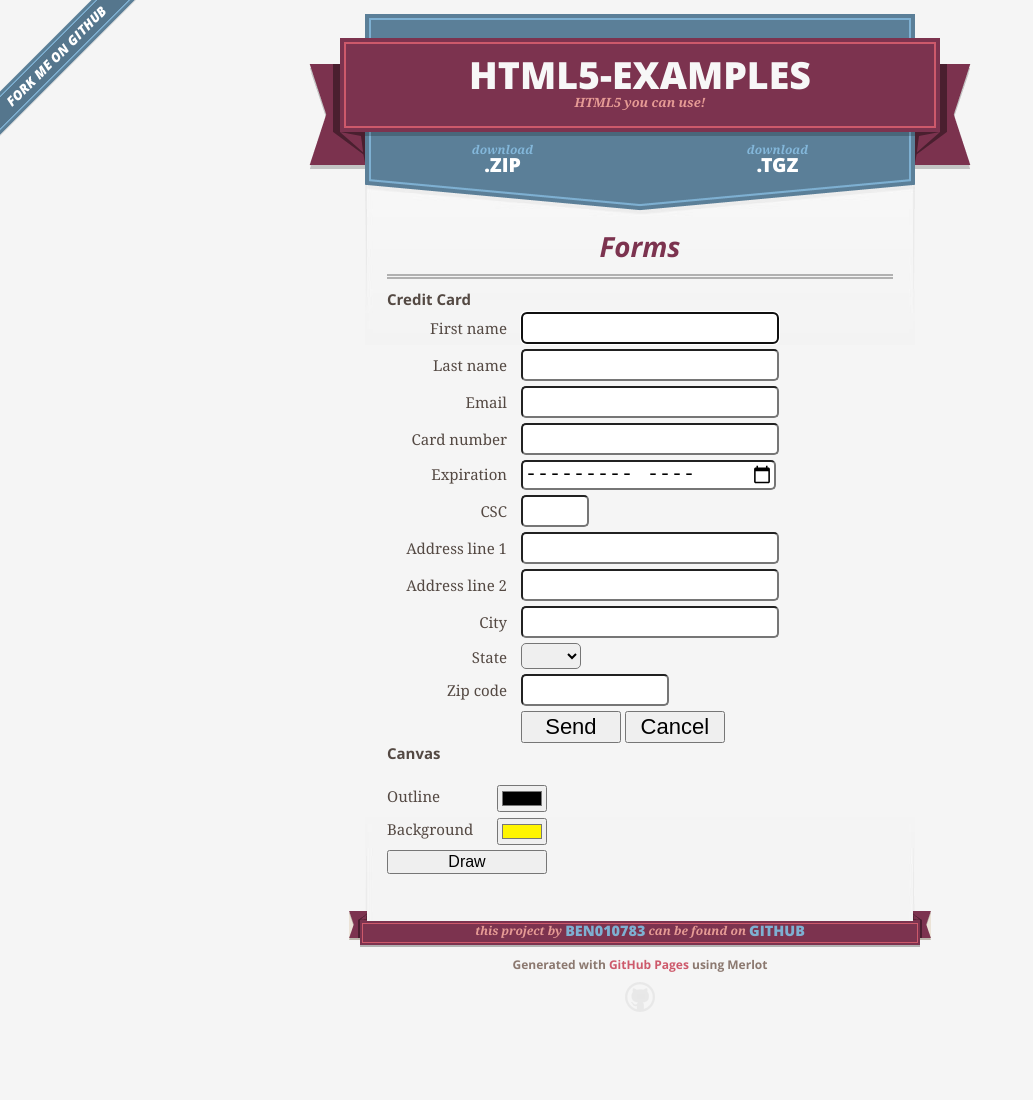
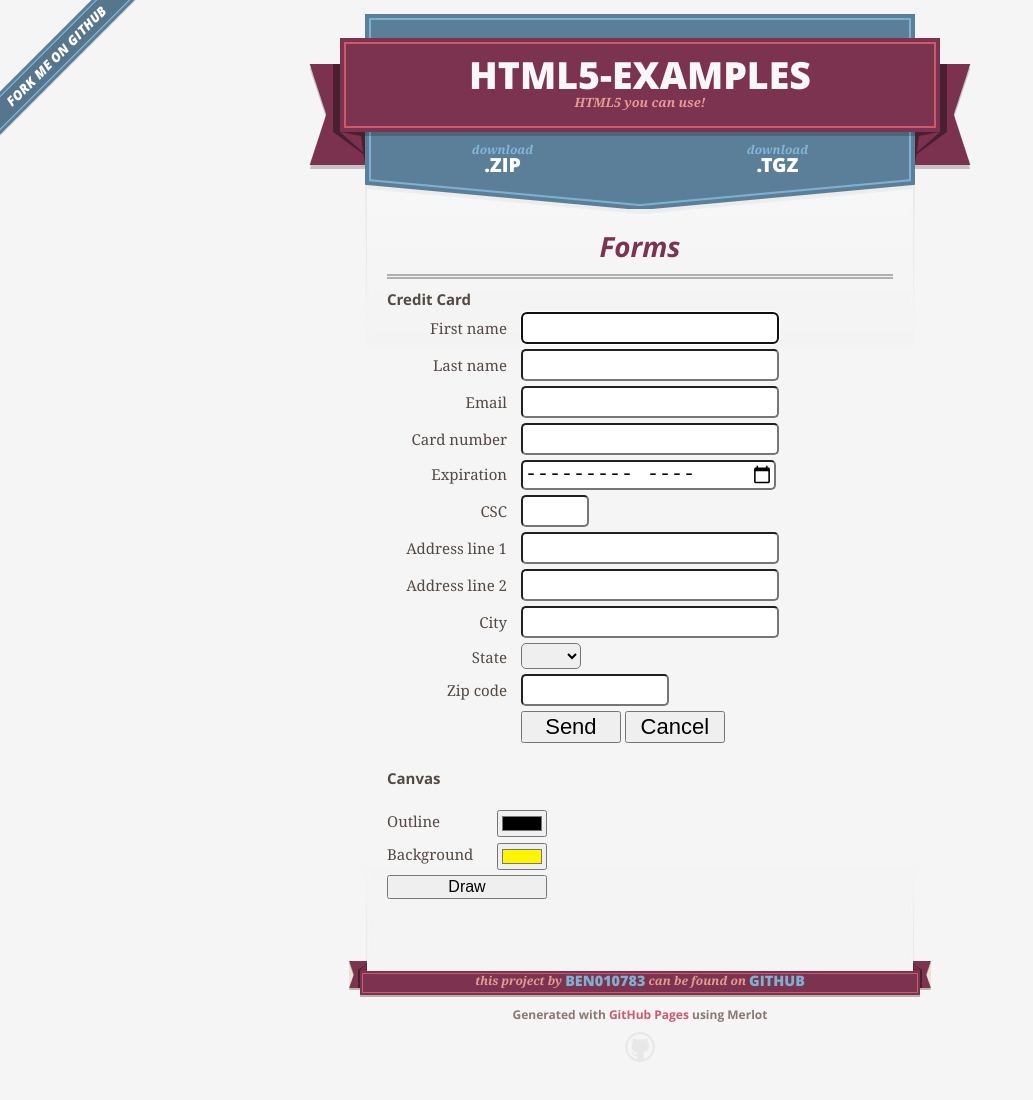
Before and after one commit to JiveManlyBen/html5-examples, a plain HTML site: page forms.html in a window 1280 px wide. Shown: the whole page, without its empty margins (0-1033 px from the left). Before the commit the page ends 1052 px from the top, so only its background shows below. Drawn offline with nearby package versions, Linux system fonts and the light colour scheme.

Commit message:
Adjusted styles for better spacing on forms page

```diff
--- a/forms.html
+++ b/forms.html
@@ -48,7 +48,7 @@
 
       <section id="main_content">
 <h2>Forms</h2>
-<section id="credit_card">
+<section id="credit_card" class="form_section">
 <h3>
 <a name="credit_card" class="anchor" href="#credit_card"><span class="octicon octicon-link"></span></a>Credit Card</h3>
 
@@ -162,7 +162,7 @@
 
 </section>
 
-<section id="canvas">
+<section id="canvas" class="form_section">
 <h3>
 <a name="canvas" class="anchor" href="#canvas"><span class="octicon octicon-link"></span></a>Canvas</h3>
 	<div class="canvas_controls">
--- a/stylesheets/screen.css
+++ b/stylesheets/screen.css
@@ -123,7 +123,7 @@ a#forkme_banner {
   top: 0;
   left: 0;
   width: 138px;
-  height: 138px;
+  height: 136px;
   display: block;
   background: transparent url(../images/fork-sprite.png) 0 0 no-repeat;
   text-indent: -9000px;
@@ -218,7 +218,7 @@ div#no-downloads span.inner {
 section#downloads a {
   display: block;
   position: relative;
-  height: 67px;
+  height: 65px;
   width: 275px;
   padding-top: 130px;
   background: transparent url(../images/download-sprite.png) 0 0 no-repeat;
@@ -572,6 +572,10 @@ dd p:first-child {
   clear: both;
 }
 
+.form_section {
+  padding-bottom: 25px;
+}
+
 .cc_label {
   width: 120px;
   display: inline-block;
```
